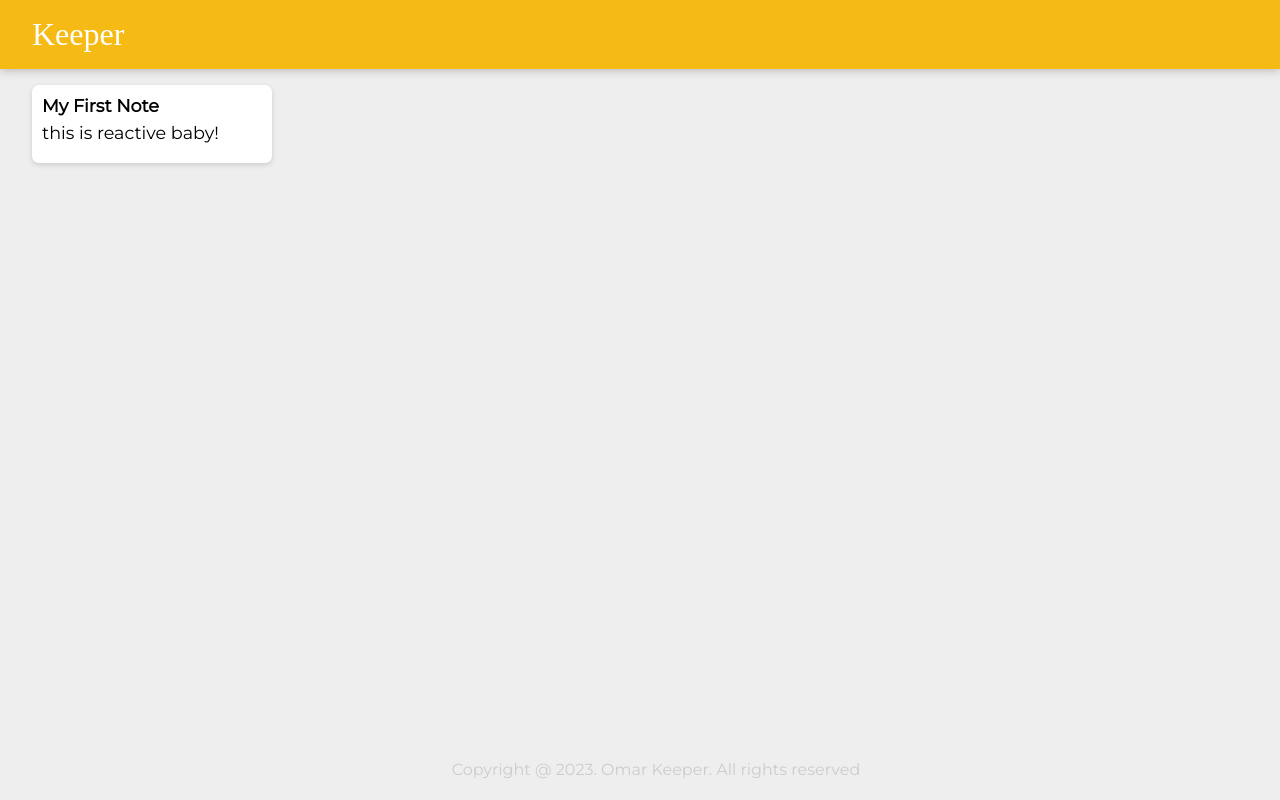
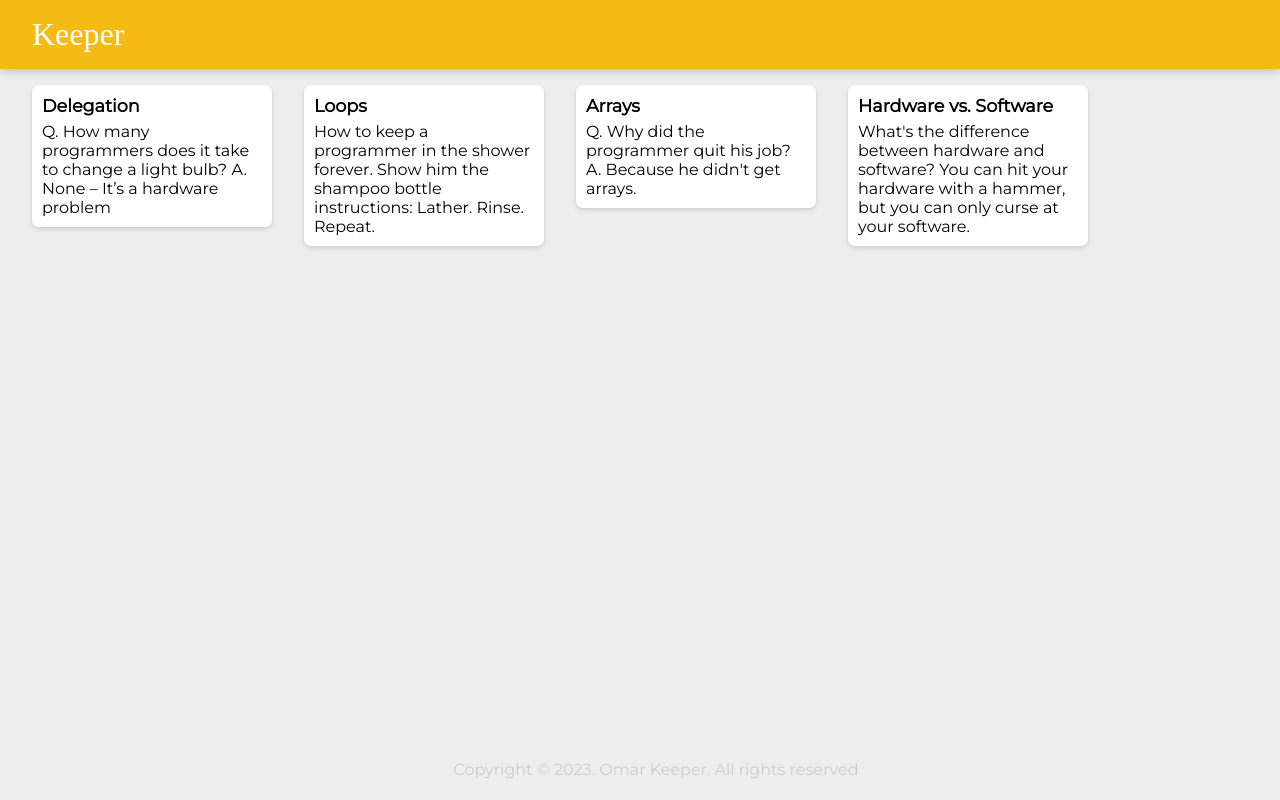
Before and after one commit to omar-basheer/Keeper-App, a React (Create React App) app: page / in a window 1280 px wide. Built offline with nearby package versions, Linux system fonts and the light colour scheme; a web font is replaced by a local one.

Commit message:
add dynamic notes from json object

```diff
--- a/src/components/App.tsx
+++ b/src/components/App.tsx
@@ -1,13 +1,63 @@
-import React from "react"
+import React, { useEffect, useState } from "react"
 import Header from "./Header"
 import Footer from "./Footer"
 import Note from "./Note"
+import notes from "../notes"
+import { Note as Notetype} from "./Types"
+
+// function createNote(note: {key: number,title: string,content: string}){
+//     return(
+//         <Note
+//         key={note.key}
+//         title={note.title}
+//         content={note.content}
+//         />
+//     )
+// }
+
+
+function addNote(n: Notetype){
+
+    return(
+        <div>
+            <h1>{n.title}</h1>
+            <p>{n.description}</p>
+        </div>
+    )
+}
 
 function App() {
+    const [localNote, setLocalNote] = useState<Array<Notetype>>([]);
+    useEffect(() => {
+        setLocalNote(notes);
+    },
+    [])
+
+    function addToLocalNote(m: Notetype ){
+
+    }
+
     return (
             <div>
                 <Header />
-                <Note />
+                {localNote.map((noteItem, index) => {
+                        return(
+                            <Note
+                            key={index}
+                            title={noteItem.title}
+                            content={noteItem.description}
+                            />
+                        )
+                })}
+
+                {/* {addNote} */}
+                {/* {notes.map(note =>(
+                    <Note
+                    key={note.key}
+                    title={note.title}
+                    content={note.content}
+                    />
+                ))} */}
                 <Footer />
             </div>
 
--- a/src/components/Footer.tsx
+++ b/src/components/Footer.tsx
@@ -7,7 +7,9 @@
 
     return(
         <footer>
-            <p>Copyright @ {year}. Omar Keeper. All rights reserved</p>
+            <p>
+                Copyright © {year}. Omar Keeper. All rights reserved
+            </p>
         </footer>
     )
 }
--- a/src/components/Note.jsx
+++ b/src/components/Note.jsx
@@ -1,10 +1,11 @@
 import React from "react"
 
-function Note(){
+function Note(props){
     return(
         <div className="note">
-            <h1 className="">My First Note</h1>
-            <p className="">this is reactive baby!</p>
+            <h1>{props.title}</h1>
+            {/* <p>{props.content}</p> */}
+            {props.content}
         </div>
     )
 }
--- /dev/null
+++ b/src/components/Types.tsx
@@ -0,0 +1,5 @@
+export interface Note{
+    key: number
+    title: string,
+    description: string
+}
--- a/src/index.tsx
+++ b/src/index.tsx
@@ -1,6 +1,7 @@
 import React from "react"
 import ReactDOM from "react-dom/client"
 import App from "./components/App";
+import Header from "./components/Header"
 
 
 const root = ReactDOM.createRoot(document.getElementById("root") as HTMLElement);
--- /dev/null
+++ b/src/notes.tsx
@@ -0,0 +1,30 @@
+import {Note as Notetype} from "./components/Types"
+
+const notes: Array<Notetype> = [
+  {
+    key: 1,
+    title: "Delegation",
+    description:
+      "Q. How many programmers does it take to change a light bulb? A. None – It’s a hardware problem"
+  },
+  {
+    key: 2,
+    title: "Loops",
+    description:
+      "How to keep a programmer in the shower forever. Show him the shampoo bottle instructions: Lather. Rinse. Repeat."
+  },
+  {
+    key: 3,
+    title: "Arrays",
+    description:
+      "Q. Why did the programmer quit his job? A. Because he didn't get arrays."
+  },
+  {
+    key: 4,
+    title: "Hardware vs. Software",
+    description:
+      "What's the difference between hardware and software? You can hit your hardware with a hammer, but you can only curse at your software."
+  }
+];
+
+export default notes
```
